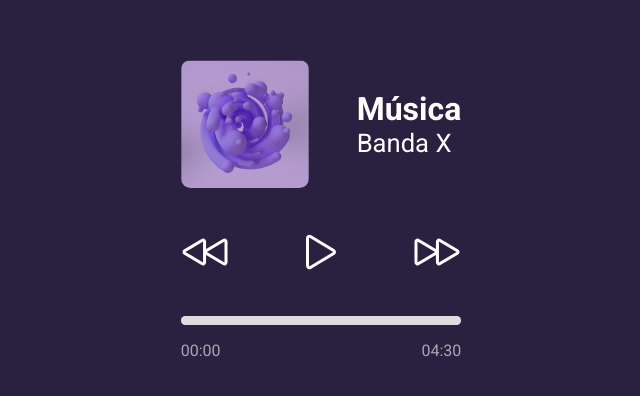
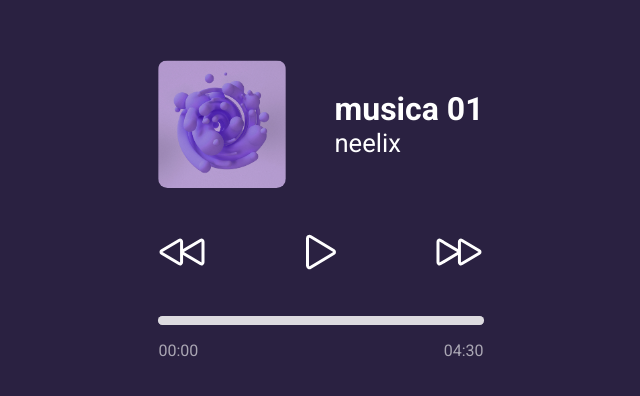
Before and after one commit to PedroGarcez8/music-player, a plain HTML site: page index.html in a window 1280 px wide. Shown: the part 190-586 px from the top of the page, without its empty margins (319-959 px from the left). Drawn offline with nearby package versions, Linux system fonts and the light colour scheme.

Commit message:
aadmusica

```diff
--- a/index.html
+++ b/index.html
@@ -7,7 +7,7 @@
     <title>MusicPlayer</title>
     <link rel="stylesheet" href="./style.css">
 
-    <meta name="viewport" content="width-device-width, initial-scale=1.0"/>
+    <meta name="viewport" content="width-device-width, initial-scale=1.0" />
     <link rel="preconnect" href="https://fonts.googleapis.com">
     <link rel="preconnect" href="https://fonts.gstatic.com" crossorigin>
     <link href="https://fonts.googleapis.com/css2?family=Roboto:ital,wght@0,100..900;1,100..900&display=swap"
@@ -19,32 +19,34 @@
 <body>
     <div class="content">
         <div class="music">
-            <img src="./assets/music-img.png" alt="Capa do álbum que contém música" />
+            <img id="music-album" src="./assets/music-img.png" alt="Capa do álbum que contém música" />
             <div class="music-info">
-                <h1>Música</h1>
-                <span>Banda X</span>
+                <audio id="music-player"></audio>
+                <h1 id="music-title">Música</h1>
+                <span id="banda">Banda X</span>
             </div>
 
         </div>
         <div class="buttons">
-            <button><ion-icon name="play-back-outline"></ion-icon></button>
-            <button><ion-icon name="play-outline"></ion-icon></button>
-            <button><ion-icon name="play-forward-outline"></ion-icon> </button>
+            <button id="proxima"><ion-icon name="play-back-outline"></ion-icon></button>
+            <button id="play"><ion-icon name="play-outline"></ion-icon></button>
+            <button id="anterior"><ion-icon name="play-forward-outline"></ion-icon> </button>
         </div>
         <div class="player-footer">
             <div class="progress">
                 <div class="progress-bg"></div>
-                <input type="range" class="progress-bar" />
+                <input type="range" class="progress-bar" id="progress"/>
             </div>
 
             <div class="time">
-                <span>00:00</span>
-                <span>04:30</span>
+                <span id="current-time">00:00</span>
+                <span id="end-time">04:30</span>
             </div>
         </div>
     </div>
     <script type="module" src="https://unpkg.com/ionicons@7.1.0/dist/ionicons/ionicons.esm.js"></script>
     <script nomodule src="https://unpkg.com/ionicons@7.1.0/dist/ionicons/ionicons.js"></script>
+    <script src="./scripts.js"></script>
 </body>
 
 </html>
--- /dev/null
+++ b/scripts.js
@@ -0,0 +1,49 @@
+const musicAlbum = document.getElementById("music-album")
+const musicPlayer = document.getElementById("music-player")
+const musicTitle = document.getElementById("music-title")
+const banda = document.getElementById("banda")
+
+const proxima = document.getElementById("proxima")
+const play = document.getElementById("play")
+const anterior = document.getElementById("anterior")
+
+const progress = document.getElementById("progress")
+const currentTime = document.getElementById("current-time")
+const endTime = document.getElementById("end-time")
+
+const musics = [
+    {
+        caminhoDAMusica: "./music/m1.mp3",
+        tituloDaMusica: "musica 01",
+        artista: "neelix",
+        album: "./assets/music-img.png",
+    },
+    {
+        caminhoDAMusica: "./music/m2.mp3",
+        tituloDaMusica: "musica 02",
+        artista: "acdc",
+        album: "./assets/music-img.png",
+    },
+    {
+        caminhoDAMusica: "./music/m3.mp3",
+        tituloDaMusica: "musica 03",
+        artista: "borjes",
+        album: "./assets/music-img.png"
+    }
+]
+
+function getmusic() {
+    musicPlayer.src = musics[0].caminhoDAMusica
+    musicAlbum.src = musics[0].album
+    musicTitle.innerText = musics[0].tituloDaMusica
+    banda.innerText = musics[0].artista
+
+
+}
+
+getmusic()
+
+play.addEventListener("click", function () {
+    musicPlayer.play()
+}
+)
```
Also changed, not shown: 6 other files.
